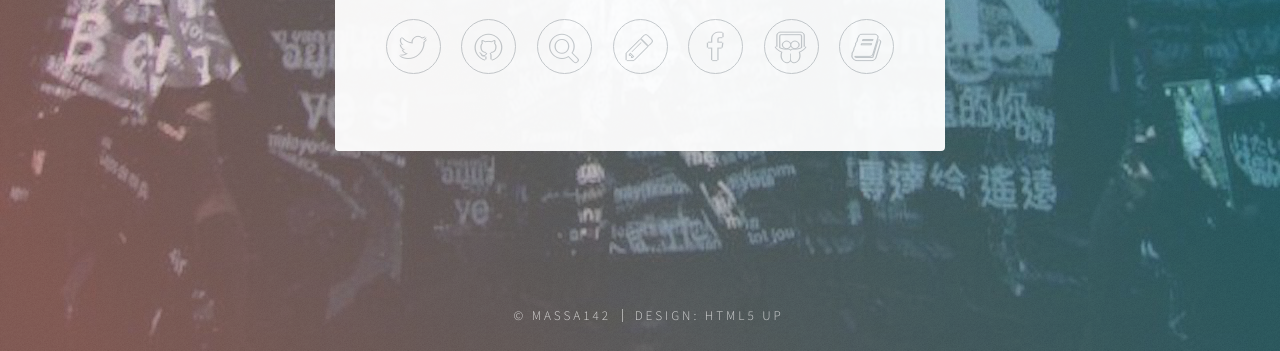
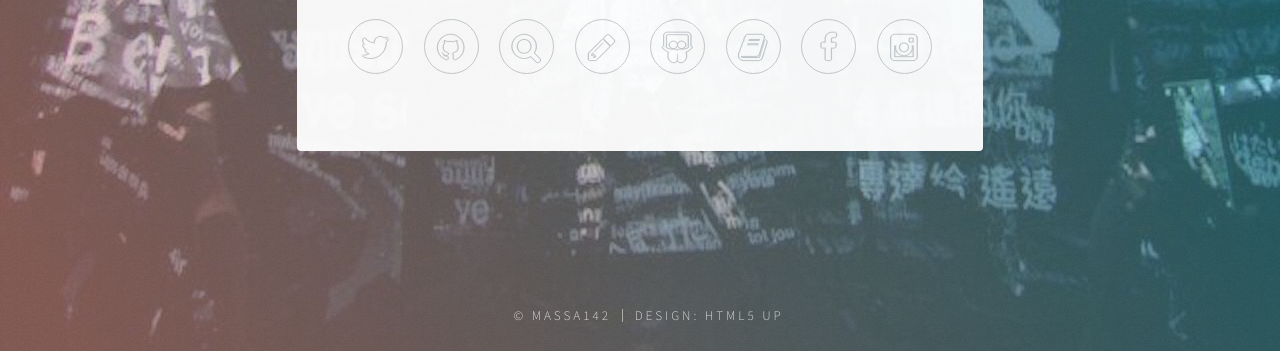
Before and after one commit to massa142/massa142.github.io, a plain HTML site: page index.html in a window 1280 px wide. Shown: the part 449-800 px from the top of the page. Drawn offline with Linux system fonts and the light colour scheme.

Commit message:
display Instagram link

```diff
--- a/index.html
+++ b/index.html
@@ -34,9 +34,10 @@
 								<li><a href="https://github.com/massa142" class="fa-github">GitHub</a></li>
 								<li><a href="http://qiita.com/massa142" class="fa-search">Qiita</a></li>
 								<li><a href="http://massa142.hatenablog.com/" class="fa-pencil">Blog</a></li>
-								<li><a href="https://www.facebook.com/mstk214" class="fa-facebook">Facebook</a></li>
 								<li><a href="https://slideship.com/users/@massa142/presentations/" class="fa-slideshare">slideship</a></li>
 								<li><a href="https://www.amazon.co.jp/l/B07C78JJ5R" class="fa-book">Book</a></li>
+								<li><a href="https://www.facebook.com/mstk214" class="fa-facebook">Facebook</a></li>
+								<li><a href="https://www.instagram.com/massa142/" class="fa-instagram">Instagram</a></li>
 							</ul>
 						</footer>
 					</section>
```
